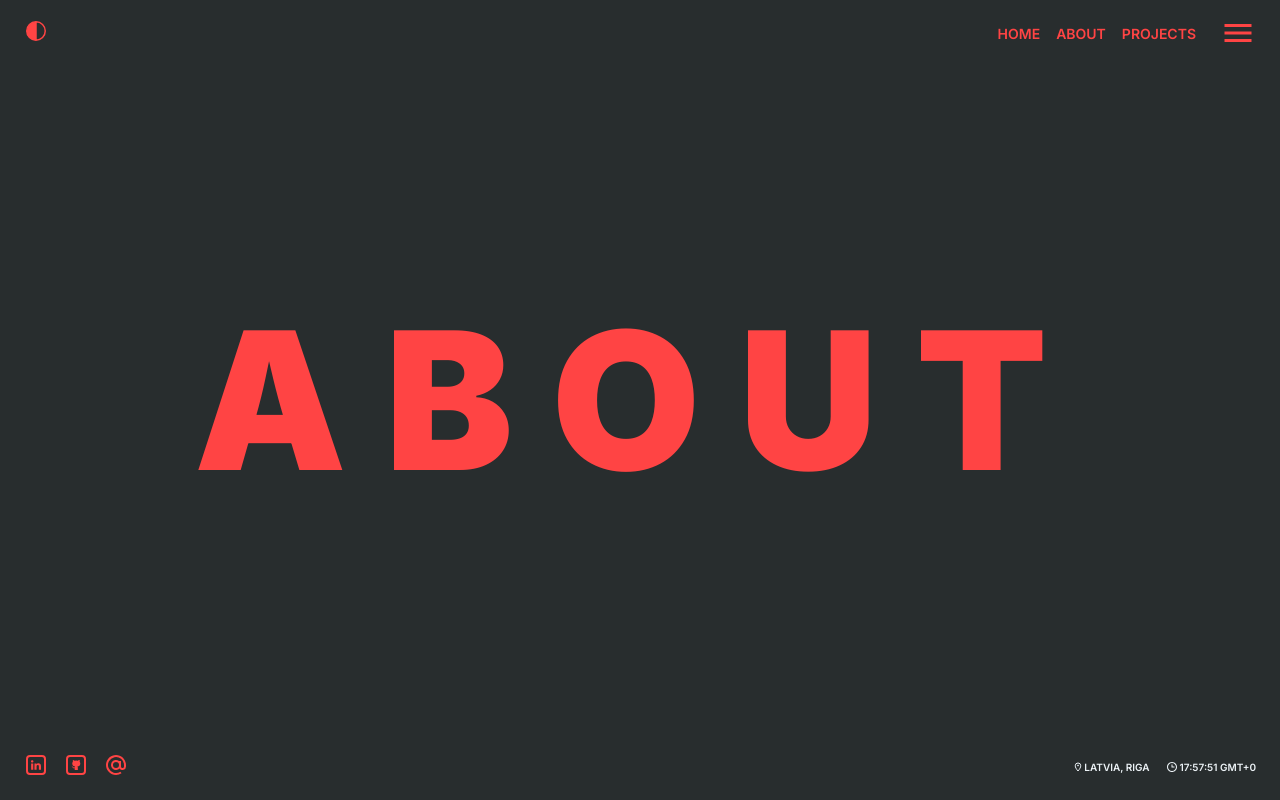
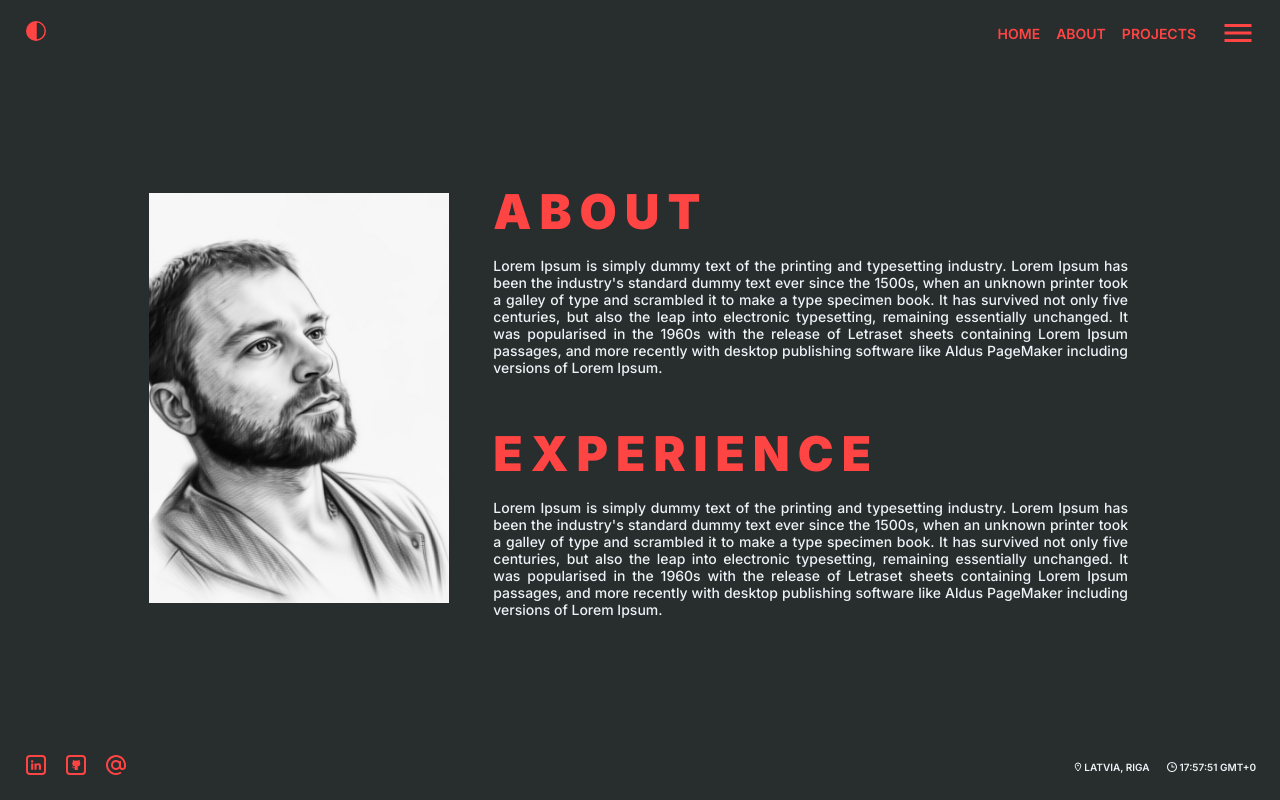
Before and after one commit to EdgarsLv/portfolio-v1, an Angular app: page /about in a window 1280 px wide. Built offline with nearby package versions, Linux system fonts and the light colour scheme.

Commit message:
about content

```diff
--- a/angular.json
+++ b/angular.json
@@ -21,10 +21,7 @@
             ],
             "tsConfig": "tsconfig.app.json",
             "assets": [
-              {
-                "glob": "**/*",
-                "input": "public"
-              }
+        "src/assets"
             ],
             "styles": [
               "src/styles.css"
@@ -79,10 +76,7 @@
             ],
             "tsConfig": "tsconfig.spec.json",
             "assets": [
-              {
-                "glob": "**/*",
-                "input": "public"
-              }
+           "src/assets"
             ],
             "styles": [
               "src/styles.css"
--- a/src/app/layout/public-layout/public-layout.component.css
+++ b/src/app/layout/public-layout/public-layout.component.css
@@ -2,7 +2,9 @@
     background-color: var(--bg-color);
     display: flex;
     flex-direction: column;
+    /* display: grid; */
     height: 100vh;
+    height: 100svh;
 
     .top {
         height: 80px;
--- a/src/app/pages/about/about.component.css
+++ b/src/app/pages/about/about.component.css
@@ -1,35 +1,57 @@
-.middle {
+.about-container {
+    height: 100%;
+    display: grid;
+    grid-template-columns: 1fr 2fr;
+    padding: 0 10% ;
+
+    .image {
+        justify-self: center;
+        align-self: center;
+        padding: 16px;
+    }
+
+    .content {
         display: flex;
         flex-direction: column;
         justify-content: center;
-        align-items: center;
-        height: 100%;
+        gap: 3rem;
+        padding: 24px;
 
-        .span-top {
-            margin-right: auto;
-            margin-left: 6px;
-            font-size: clamp(1rem, 2vw, 22px);
-            letter-spacing: clamp(0.2rem, 1vw, 0.5rem);
-            color: var(--text-main);
-            font-weight: 900;
+        .about-me {
+
+            h3 {
+                font-size: 3rem;
+                font-weight: 900;
+                letter-spacing: 0.5rem;
+                text-transform: uppercase;
+                color: var(--text-color);
+                margin-bottom: 1rem;
+            }
+
+            p {
+                font-size: 14px;
+                font-weight: 500;
+                text-align: justify;
+                color: var(--text-main);
+            }
         }
 
-        .span-middle {
-            color: var(--text-color);
-            font-size: clamp(3rem, 15vw, 13rem);
-            letter-spacing: clamp(0.5rem, 3vw, 2.5rem);
-            font-weight: 900;
-            text-transform: uppercase;
-            /* line-height: 13rem; */
-        }
+        .experience {
+            h3 {
+                font-size: 3rem;
+                font-weight: 900;
+                letter-spacing: 0.5rem;
+                text-transform: uppercase;
+                color: var(--text-color);
+                margin-bottom: 1rem;
+            }
 
-        .span-bottom {
-            display: block;
-            text-align: end;
-            font-weight: 900;
-            margin-right: 36px;
-            font-size: clamp(1rem, 2vw, 22px);
-            letter-spacing: clamp(0.2rem, 1vw, 0.5rem);
-            color: var(--text-main);
+            p {
+                font-size: 14px;
+                font-weight: 500;
+                text-align: justify;
+                color: var(--text-main);
+            }
         }
     }
+}
--- a/src/app/pages/about/about.component.html
+++ b/src/app/pages/about/about.component.html
@@ -1,5 +1,41 @@
-<div class="middle">
-  <div>
-    <p class="span-middle">About</p>
+<div class="about-container">
+  <div class="image">
+    <img
+      width="300px"
+      src="assets/images/portfolio.jpg"
+      alt="Portfolio image"
+    />
+  </div>
+
+  <div class="content">
+    <div class="about-me">
+      <h3>About</h3>
+      <p>
+        Lorem Ipsum is simply dummy text of the printing and typesetting
+        industry. Lorem Ipsum has been the industry's standard dummy text ever
+        since the 1500s, when an unknown printer took a galley of type and
+        scrambled it to make a type specimen book. It has survived not only five
+        centuries, but also the leap into electronic typesetting, remaining
+        essentially unchanged. It was popularised in the 1960s with the release
+        of Letraset sheets containing Lorem Ipsum passages, and more recently
+        with desktop publishing software like Aldus PageMaker including versions
+        of Lorem Ipsum.
+      </p>
+    </div>
+
+    <div class="experience">
+      <h3>Experience</h3>
+      <p>
+        Lorem Ipsum is simply dummy text of the printing and typesetting
+        industry. Lorem Ipsum has been the industry's standard dummy text ever
+        since the 1500s, when an unknown printer took a galley of type and
+        scrambled it to make a type specimen book. It has survived not only five
+        centuries, but also the leap into electronic typesetting, remaining
+        essentially unchanged. It was popularised in the 1960s with the release
+        of Letraset sheets containing Lorem Ipsum passages, and more recently
+        with desktop publishing software like Aldus PageMaker including versions
+        of Lorem Ipsum.
+      </p>
+    </div>
   </div>
 </div>
--- a/src/app/pages/about/about.component.ts
+++ b/src/app/pages/about/about.component.ts
@@ -4,8 +4,6 @@ import { Component } from '@angular/core';
   selector: 'app-about',
   imports: [],
   templateUrl: './about.component.html',
-  styleUrl: './about.component.css'
+  styleUrl: './about.component.css',
 })
-export class AboutComponent {
-
-}
+export class AboutComponent {}
--- a/src/app/pages/home/home.component.css
+++ b/src/app/pages/home/home.component.css
@@ -17,7 +17,7 @@
 
         .span-middle {
             color: var(--text-color);
-            font-size: clamp(3rem, 15vw, 13rem);
+            font-size: clamp(4.5rem, 15vw, 13rem);
             letter-spacing: clamp(0.5rem, 3vw, 2.5rem);
             font-weight: 900;
         }
@@ -25,7 +25,7 @@
         .last-letter {
             font-weight: 900;
             color: var(--text-color);
-            font-size: clamp(3rem, 15vw, 13rem);
+            font-size: clamp(4.5rem, 15vw, 13rem);
         }
 
         .span-bottom {
```
Also changed, not shown: src/assets/images/portfolio.jpg (added).
